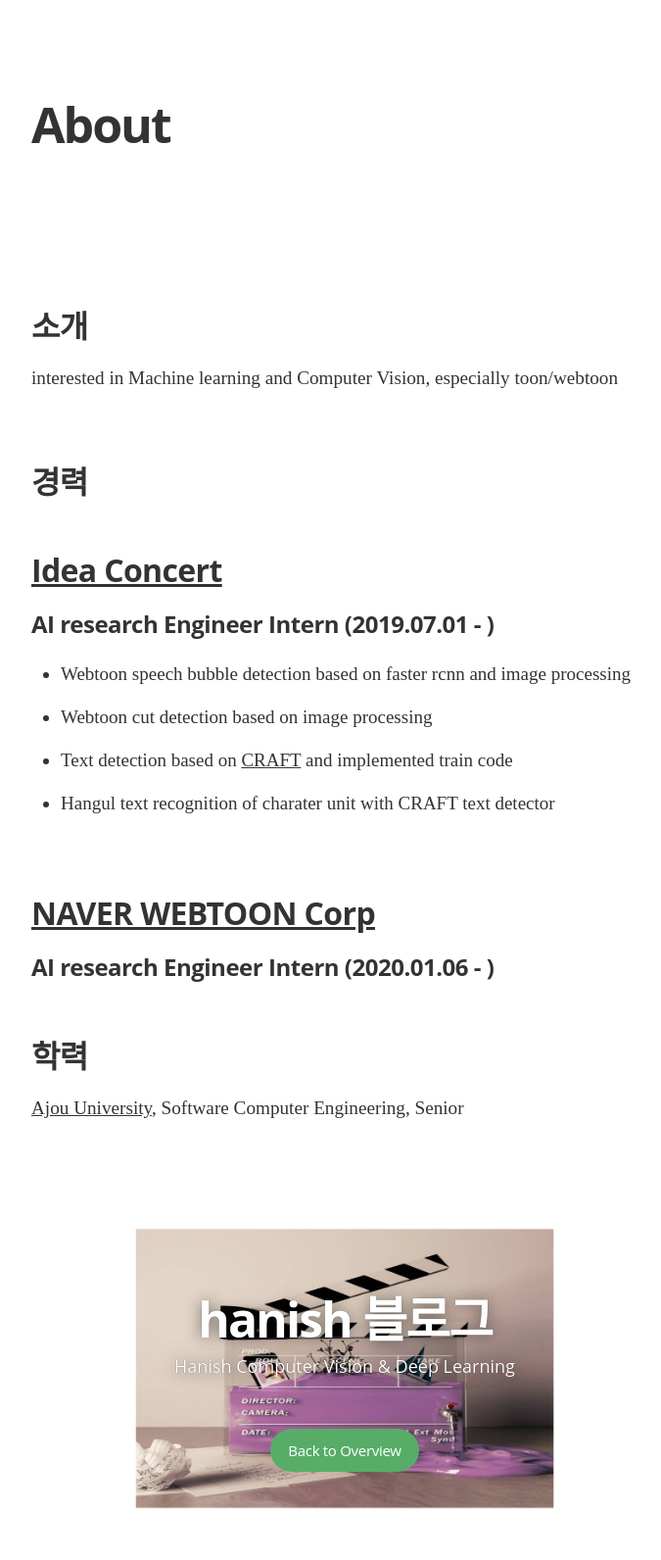
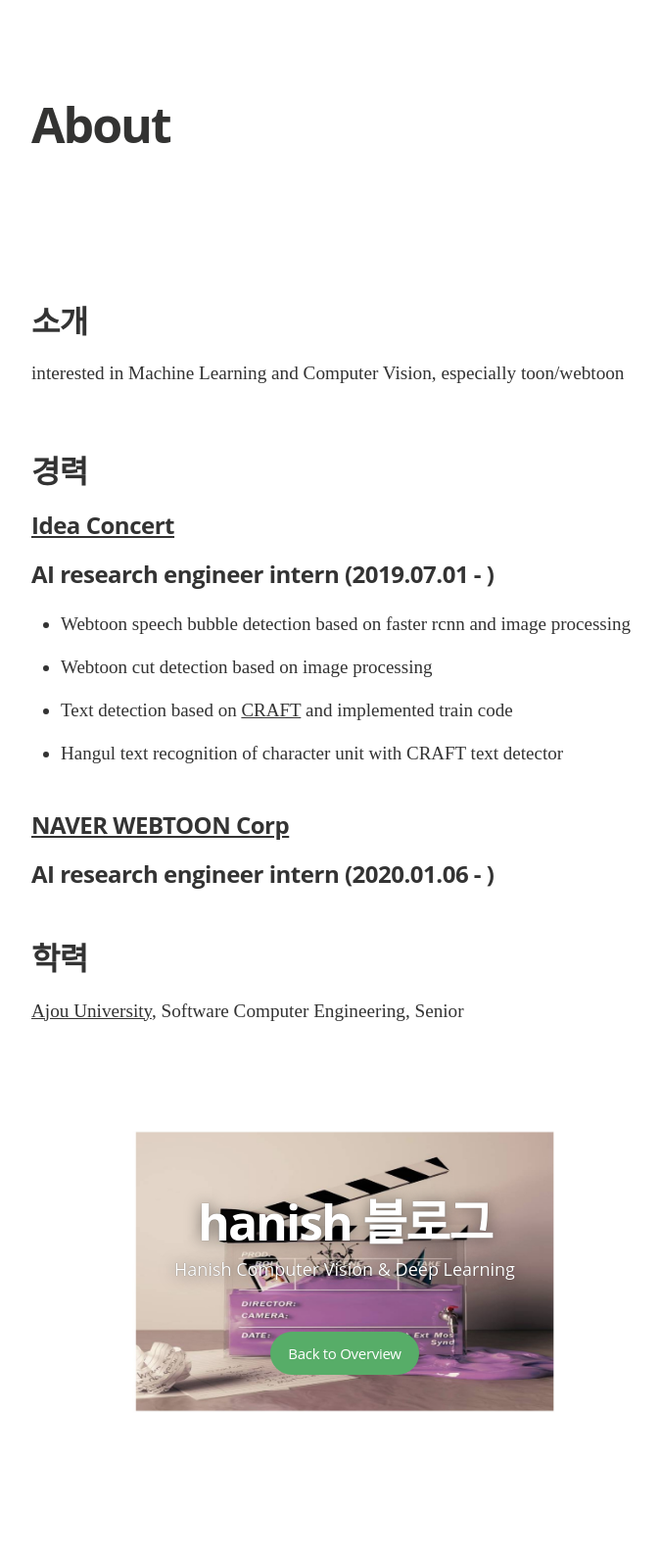
Before and after one commit to hanish3464/hanish3464.github.io, a Jekyll site: the page built from about.md, in a window 1280 px wide. Shown: the whole page at 98% size, without its empty margins (288-963 px from the left). Built offline with Jekyll 4.4.1, drawn with Linux system fonts in a browser that asks for light colours; nearby versions of some CDN libraries; some web fonts are replaced; after the commit the page ends 1493 px from its top, so only the background shows below that.

Commit message:
Update about.md

```diff
--- a/about.md
+++ b/about.md
@@ -4,26 +4,26 @@
 permalink: /about/
 ---
 
-# 소개
+## 소개
 
-interested in Machine learning and Computer Vision, especially toon/webtoon
+interested in Machine Learning and Computer Vision, especially toon/webtoon
 
-# 경력
+## 경력
 
-## [Idea Concert](http://www.ideaconcert.com/)
+### [Idea Concert](http://www.ideaconcert.com/)
 
-### AI research Engineer Intern (2019.07.01 - )
+#### AI research engineer intern (2019.07.01 - )
 
 - Webtoon speech bubble detection based on faster rcnn and image processing
 - Webtoon cut detection based on image processing
 - Text detection based on [CRAFT](https://arxiv.org/abs/1904.01941) and implemented train code
-- Hangul text recognition of charater unit with CRAFT text detector
+- Hangul text recognition of character unit with CRAFT text detector
 
-## [NAVER WEBTOON Corp](https://webtoonscorp.com/)
+### [NAVER WEBTOON Corp](https://webtoonscorp.com/)
 
-### AI research Engineer Intern (2020.01.06 - )
+#### AI research engineer intern (2020.01.06 - )
 
 
-# 학력
+## 학력
 
 [Ajou University](http://www.ajou.ac.kr/main/index.jsp), Software Computer Engineering, Senior
```
